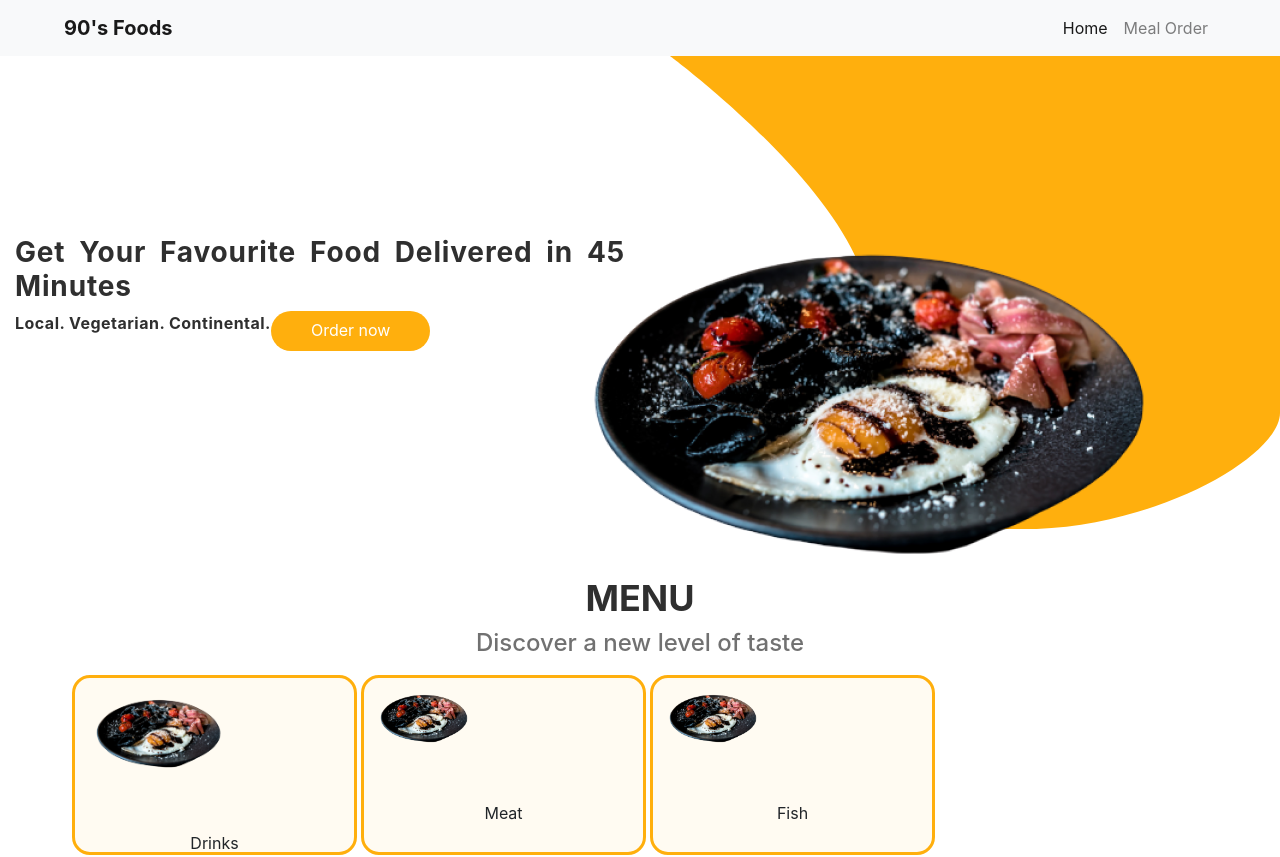
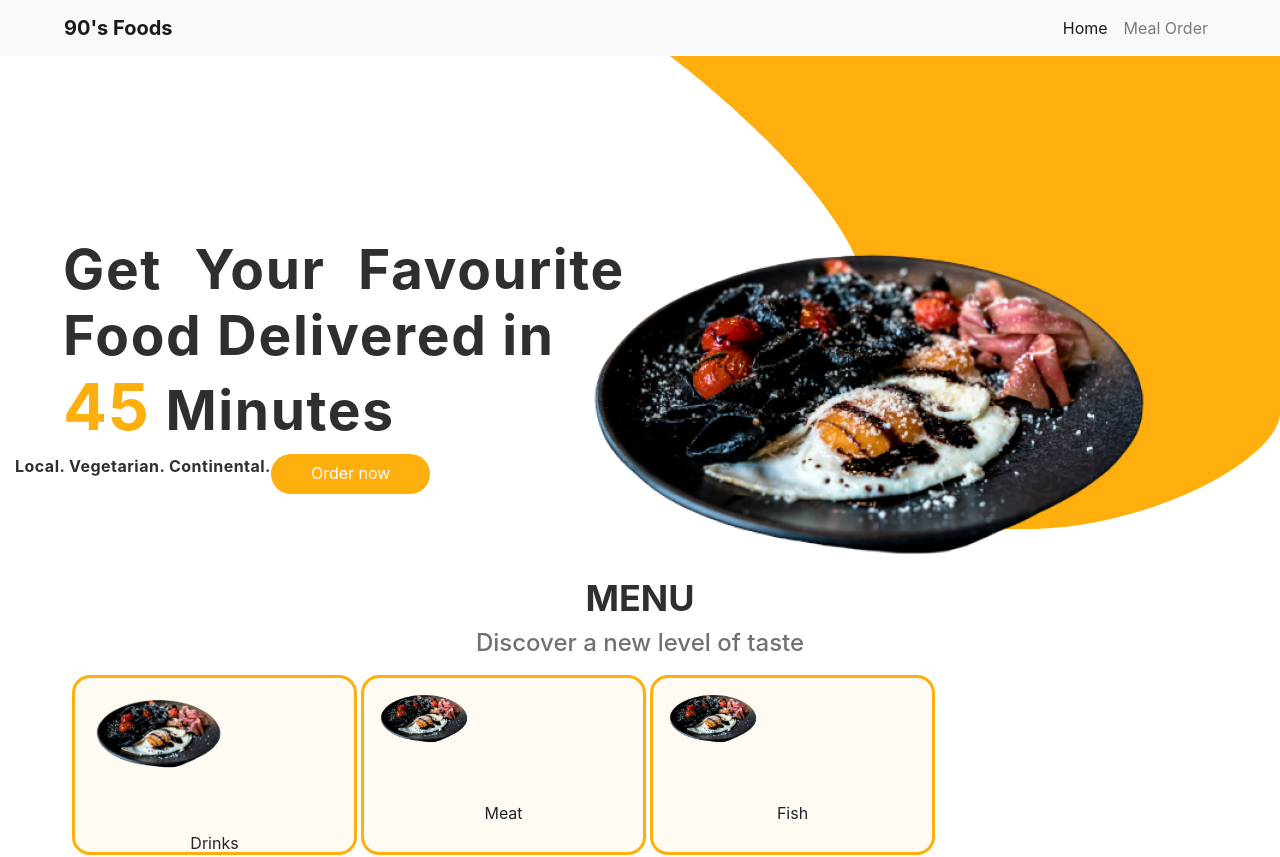
Before and after one commit to azubuikestanley/bnb, a React (Create React App) app: page / in a window 1280 px wide. Shown: the top 857 px of the page. Built offline with nearby package versions, Linux system fonts and the light colour scheme.

Commit message:
commiting

```diff
--- a/src/view/Home.js
+++ b/src/view/Home.js
@@ -12,12 +12,19 @@ const HomeWrapper = styled.div`
         margin-top: 180px;
 
 
-        h3{
+        h4{
             font-style: normal;
+            font-size: 55px;
             font-weight: bold;
             text-align: justify;
             letter-spacing: 0.03em;
             color: #2F2F2F;
+
+            span.style-45{
+                color: #FFAF0D;
+                font-size: 65px;
+
+            }
         }
         p{
             font-style: normal;
@@ -91,7 +98,7 @@ function Home() {
                     <div className="col-lg-6 col-md-6 col-sm-12 main-top">
                         <div className="container">
                             <div className="row">
-                                <h3>Get Your Favourite Food Delivered in <span>45</span> Minutes</h3>
+                                <h4 className="ml-5">Get Your Favourite Food Delivered in <br/><span className="style-45">45</span> Minutes</h4>
                                 <p>Local. Vegetarian. Continental.</p>
                                 <Link to="/FoodList">Order now</Link>
                             </div>
```
